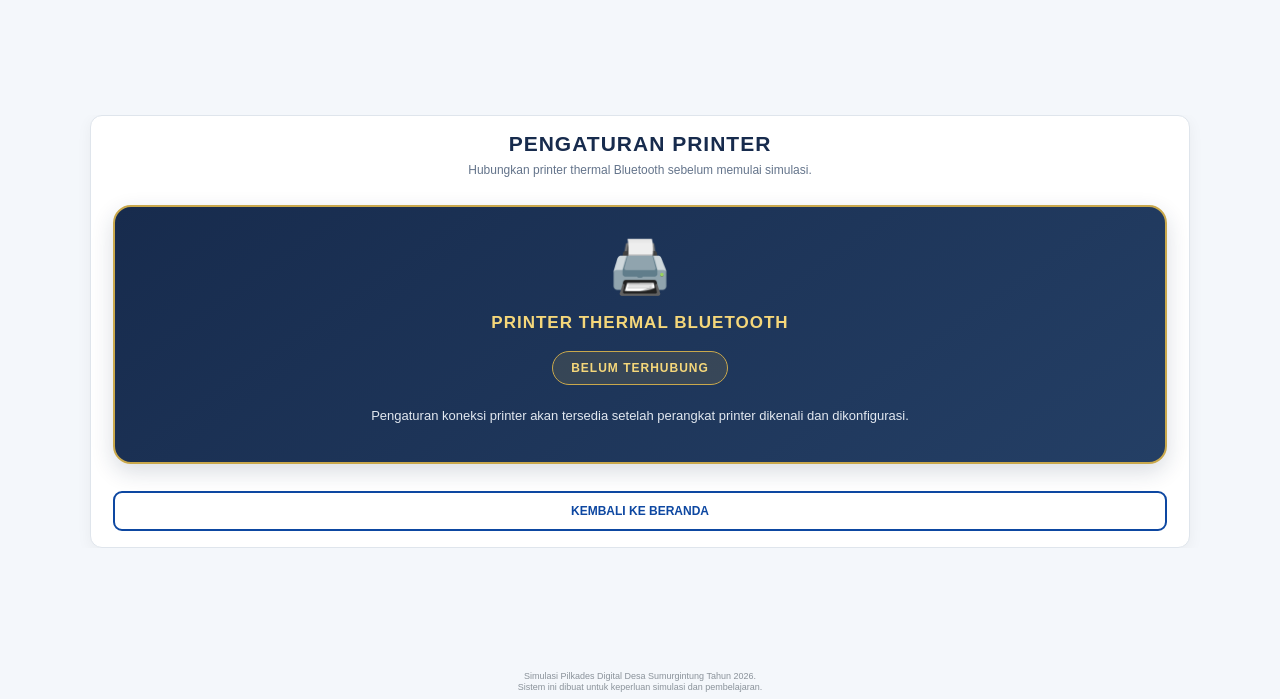
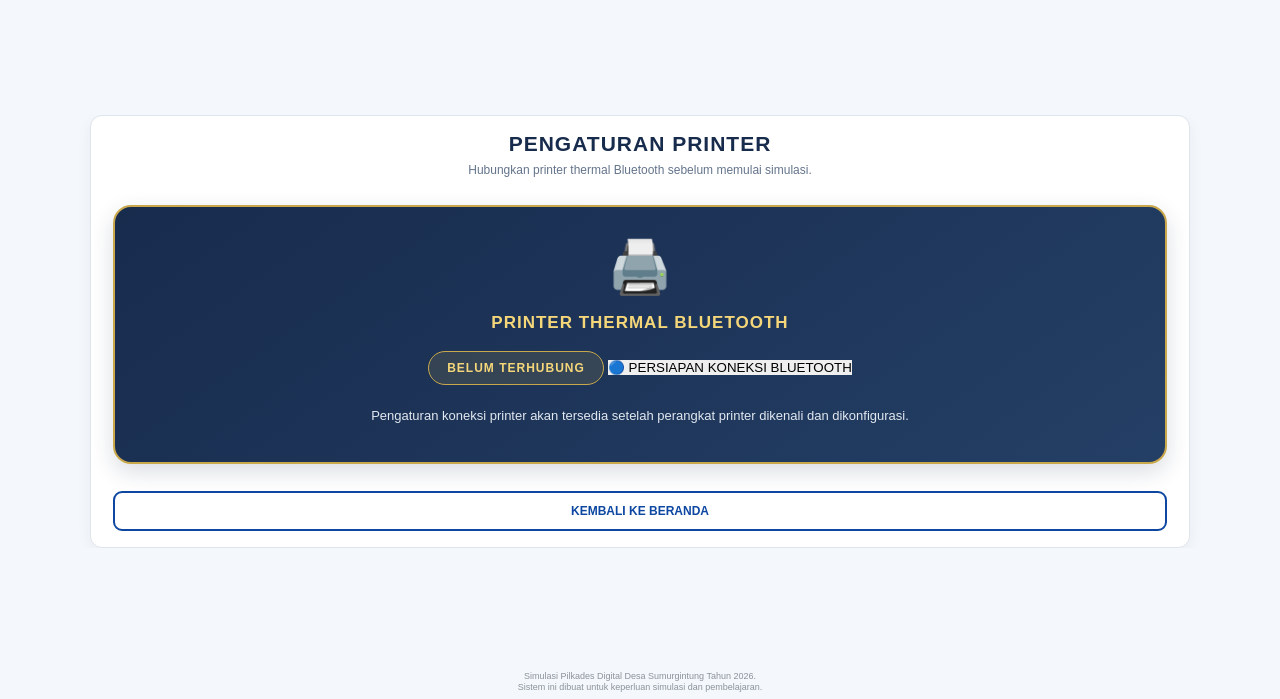
Before and after one commit to pilkadessumurgintung/simulasi-pilkades-sumurgintung-2026, a plain HTML site: page index.html in a window 1280 px wide. Both pictures are taken after a click on the button "⚙ PENGATURAN PRINTER". Shown: the part 101-800 px from the top of the page. Drawn offline with Linux system fonts and the light colour scheme.

Commit message:
Update index.html

```diff
--- a/index.html
+++ b/index.html
@@ -2589,6 +2589,11 @@ button{
         BELUM TERHUBUNG
       </div>
 
+      <button class="printer-connect-btn"
+  onclick="alert('Koneksi Bluetooth akan dikonfigurasi setelah tipe printer dikenali.')">
+  🔵 PERSIAPAN KONEKSI BLUETOOTH
+</button>
+
       <p>
         Pengaturan koneksi printer akan tersedia setelah
         perangkat printer dikenali dan dikonfigurasi.
```
